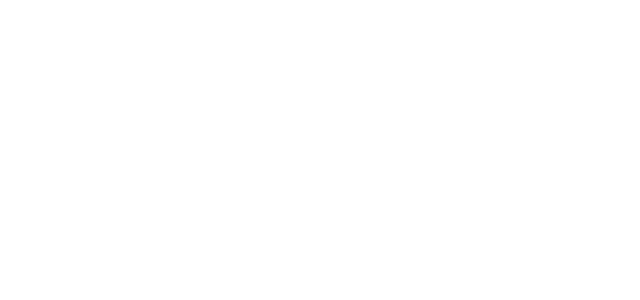
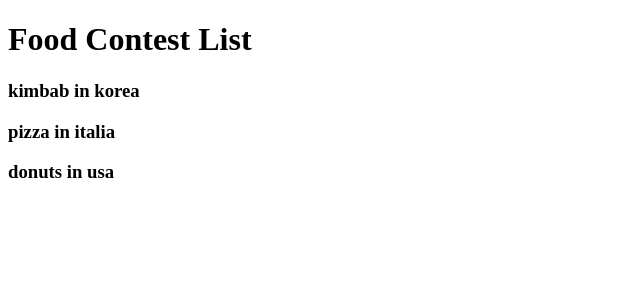
Before and after one commit to eseolyn/movie_app, a React (Create React App) app: page / in a window 1280 px wide. Shown: the top 300 px of the page, without its empty margins (0-640 px from the left). Built offline with nearby package versions, Linux system fonts and the light colour scheme.

Commit message:
practice react component&property, map function

```diff
--- a/src/App.js
+++ b/src/App.js
@@ -1,5 +1,41 @@
+function Food({ name, country }) {
+  return (
+    <div>
+      <h3>
+        {name} in {country}
+      </h3>
+    </div>
+  );
+}
+// component file&function는 대문자
+// App에서 child-compo로 정보를 보내고 정보를 사용하는 법
+// property으로 value를 보냄(log porps => Object) like HTML: jsx
+// ex) <Food fav="kimbab" />  =>여러정보를 보내기에 비효율적
+
+const foodILike = [
+  {
+    name: "kimbab",
+    country: "korea",
+  },
+  {
+    name: "pizza",
+    country: "italia",
+  },
+  {
+    name: "donuts",
+    country: "usa",
+  },
+];
+
 function App() {
-  return <div className="App"></div>;
+  return (
+    <div>
+      <h1>Food Contest List</h1>
+      {foodILike.map((dish) => (
+        <Food name={dish.name} country={dish.country} />
+      ))}
+    </div>
+  );
 }
 
 export default App;
```
